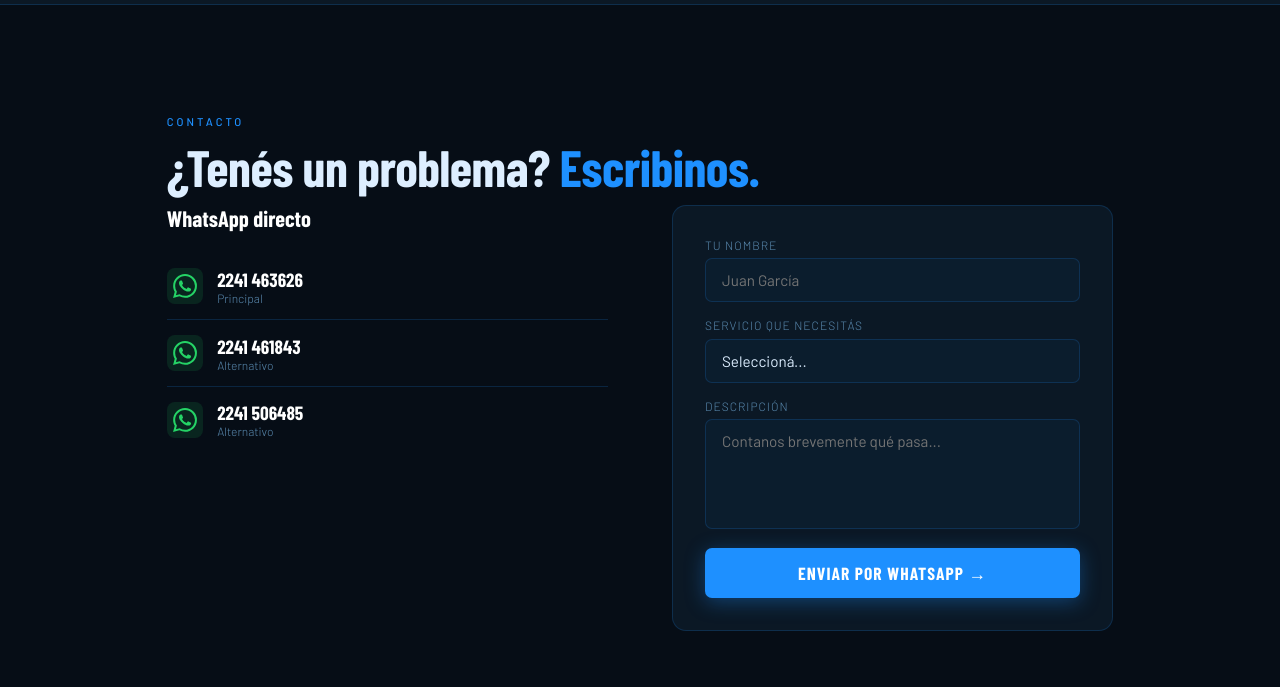
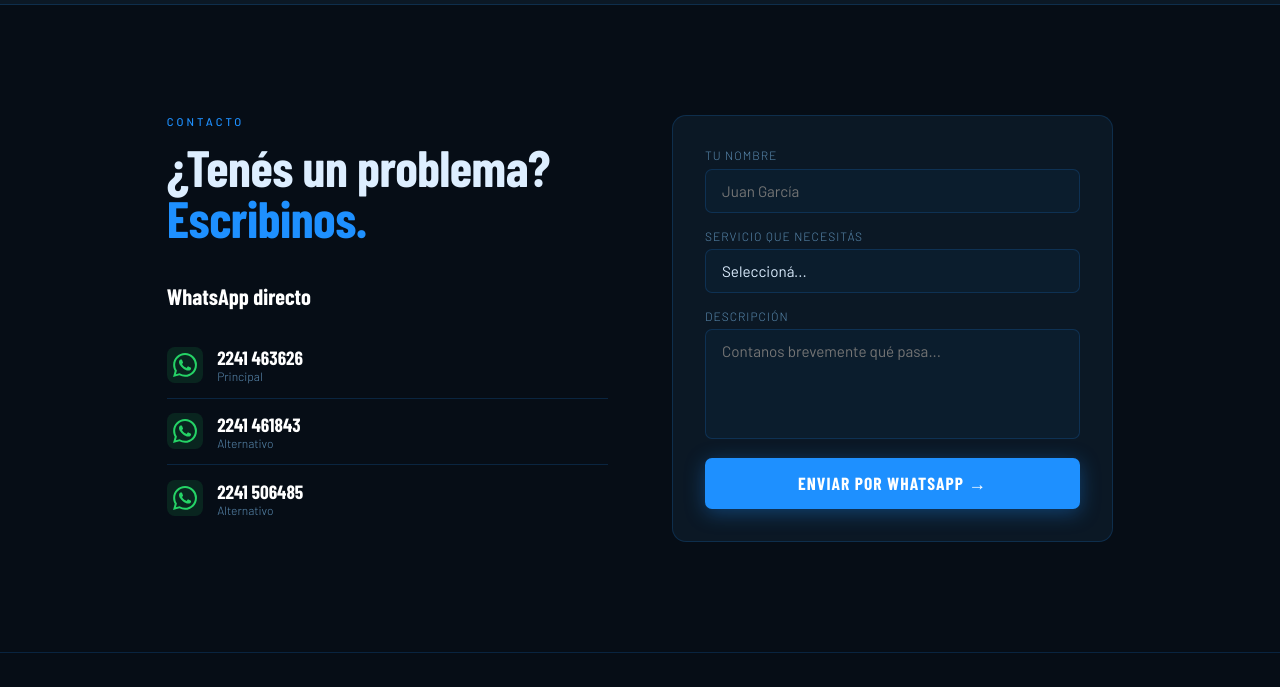
Before and after one commit to lbinformaticait/lbinformaticait.github.io, a plain HTML site: page index.html in a window 1280 px wide. Shown: the part 2630-3317 px from the top of the page. Drawn offline with nearby package versions, Linux system fonts and the light colour scheme; a web font is replaced by a local one.

Commit message:
Update index.html

```diff
--- a/index.html
+++ b/index.html
@@ -431,12 +431,13 @@
 
 <section id="contacto">
   <div class="inner">
-    <div class="eyebrow reveal">Contacto</div>
-    <h2 class="reveal">¿Tenés un problema? <span>Escribinos.</span></h2>
+    <div class="contact-grid">
 
-    <div class="contact-grid">
       <div class="contact-info reveal">
-        <h3>WhatsApp directo</h3>
+        <div class="eyebrow">Contacto</div>
+        <h2>¿Tenés un problema?<br><span>Escribinos.</span></h2>
+
+        <h3 style="margin-top: 2.5rem;">WhatsApp directo</h3>
         <a href="https://wa.me/542241463626" target="_blank" class="cmethod">
           <div class="phone-icon">
             <svg width="24" height="24" viewBox="0 0 24 24" fill="#25D366"><path d="M17.472 14.382c-.297-.149-1.758-.867-2.03-.967-.273-.099-.471-.148-.67.15-.197.297-.767.966-.94 1.164-.173.199-.347.223-.644.075-.297-.15-1.255-.463-2.39-1.475-.883-.788-1.48-1.761-1.653-2.059-.173-.297-.018-.458.13-.606.134-.133.298-.347.446-.52.149-.174.198-.298.298-.497.099-.198.05-.371-.025-.52-.075-.149-.669-1.612-.916-2.207-.242-.579-.487-.5-.669-.51-.173-.008-.371-.01-.57-.01-.198 0-.52.074-.792.372-.272.297-1.04 1.016-1.04 2.479 0 1.462 1.065 2.875 1.213 3.074.149.198 2.096 3.2 5.077 4.487.709.306 1.262.489 1.694.625.712.227 1.36.195 1.871.118.571-.085 1.758-.719 2.006-1.413.248-.694.248-1.289.173-1.413-.074-.124-.272-.198-.57-.347m-5.421 7.403h-.004a9.87 9.87 0 01-5.031-1.378l-.361-.214-3.741.982.998-3.648-.235-.374a9.86 9.86 0 01-1.51-5.26c.001-5.45 4.436-9.884 9.888-9.884 2.64 0 5.122 1.03 6.988 2.898a9.825 9.825 0 012.893 6.994c-.003 5.45-4.437 9.884-9.885 9.884m8.413-18.297A11.815 11.815 0 0012.05 0C5.495 0 .16 5.335.157 11.892c0 2.096.547 4.142 1.588 5.945L.057 24l6.305-1.654a11.882 11.882 0 005.683 1.448h.005c6.554 0 11.89-5.335 11.893-11.893a11.821 11.821 0 00-3.48-8.413z"/></svg>
@@ -480,6 +481,7 @@
         </div>
         <button class="btn-form" onclick="enviarWA()">Enviar por WhatsApp →</button>
       </div>
+
     </div>
   </div>
 </section>
```
Lines whose indentation alone changed are shown as unchanged.
